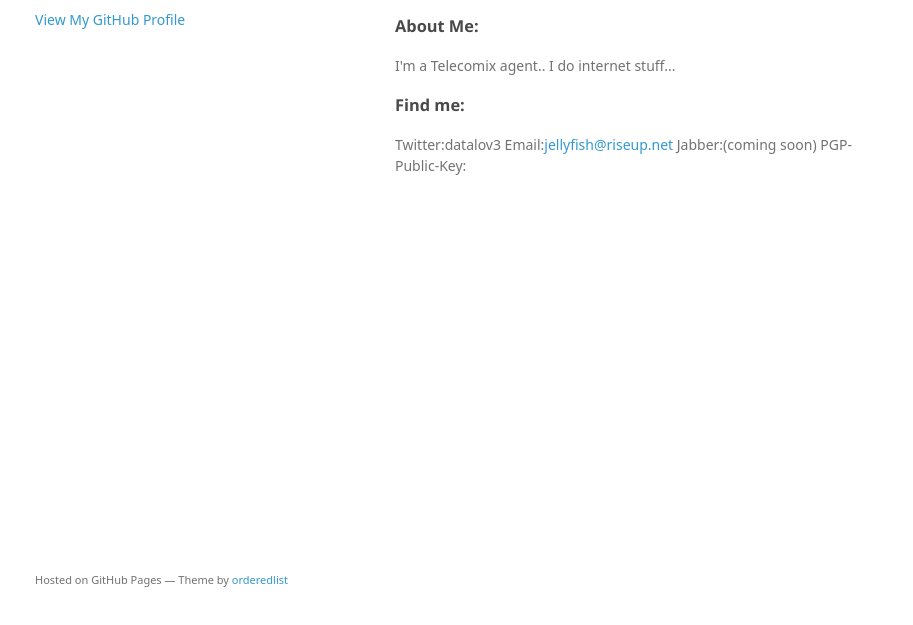
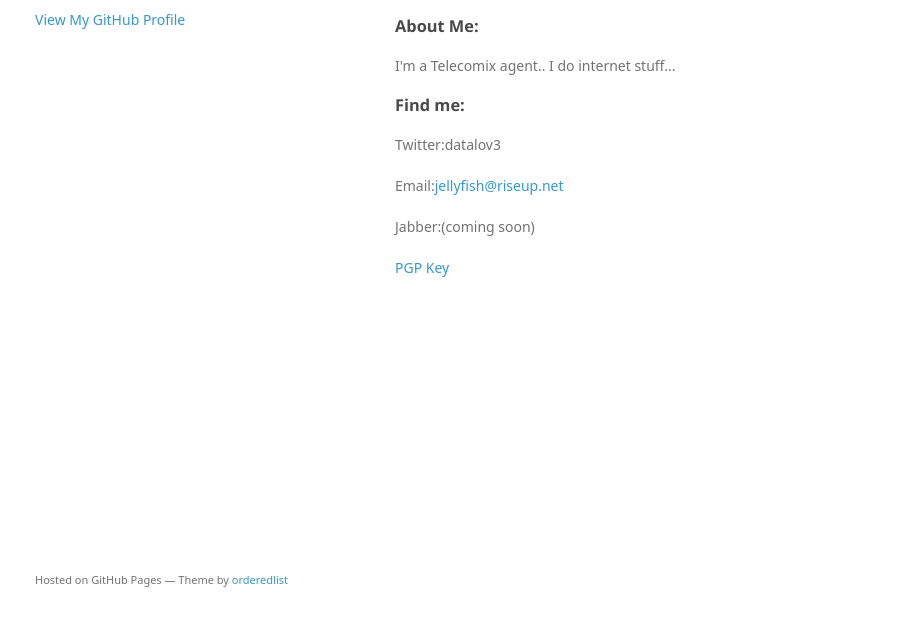
Before and after one commit to cipher-cat/cipher-cat.github.io, a plain HTML site: page index.html in a window 1280 px wide. Shown: the part 141-766 px from the top of the page, without its empty margins (175-1088 px from the left). Drawn offline with Linux system fonts and the light colour scheme; a web font is replaced by a local one.

Commit message:
Replace master branch with page content via GitHub

```diff
--- a/index.html
+++ b/index.html
@@ -36,10 +36,13 @@
 <h3>
 <a id="find-me" class="anchor" href="#find-me" aria-hidden="true"><span class="octicon octicon-link"></span></a>Find me:</h3>
 
-<p>Twitter:datalov3
-Email:<a href="mailto:jellyfish@riseup.net">jellyfish@riseup.net</a>
-Jabber:(coming soon)
-PGP-Public-Key:</p>
+<p>Twitter:datalov3</p>
+
+<p>Email:<a href="mailto:jellyfish@riseup.net">jellyfish@riseup.net</a></p>
+
+<p>Jabber:(coming soon)</p>
+
+<p><a href="https://cipher-cat.github.io/Files/PGP/Jellyfish%20jellyfish@riseup.net%20%280x8AFD4538%29%20pub.asc">PGP Key</a></p>
       </section>
       <footer>
         <p><small>Hosted on GitHub Pages &mdash; Theme by <a href="https://github.com/orderedlist">orderedlist</a></small></p>
--- a/params.json
+++ b/params.json
@@ -1 +1 @@
-{"name":"Jellyfish","tagline":"Welcome to my site..","body":"### Ohai ^>^\r\nI really don't know what to do with this site, but I'm guessing I'll talk about my code, censorship and mass surveillance.\\o/\r\n\r\n### About Me:\r\nI'm a Telecomix agent.. I do internet stuff...\r\n\r\n### Find me:\r\nTwitter:datalov3\r\nEmail:jellyfish@riseup.net\r\nJabber:(coming soon)\r\nPGP-Public-Key:","google":"","note":"Don't delete this file! It's used internally to help with page regeneration."}
+{"name":"Jellyfish","tagline":"Welcome to my site..","body":"### Ohai ^>^\r\n\r\nI really don't know what to do with this site, but I'm guessing I'll talk about my code, censorship and mass surveillance.\\o/\r\n\r\n### About Me:\r\n\r\nI'm a Telecomix agent.. I do internet stuff...\r\n\r\n### Find me:\r\nTwitter:datalov3\r\n\r\nEmail:jellyfish@riseup.net\r\n\r\nJabber:(coming soon)\r\n\r\n[PGP Key](https://cipher-cat.github.io/Files/PGP/Jellyfish%20jellyfish@riseup.net%20%280x8AFD4538%29%20pub.asc)","google":"","note":"Don't delete this file! It's used internally to help with page regeneration."}
```
